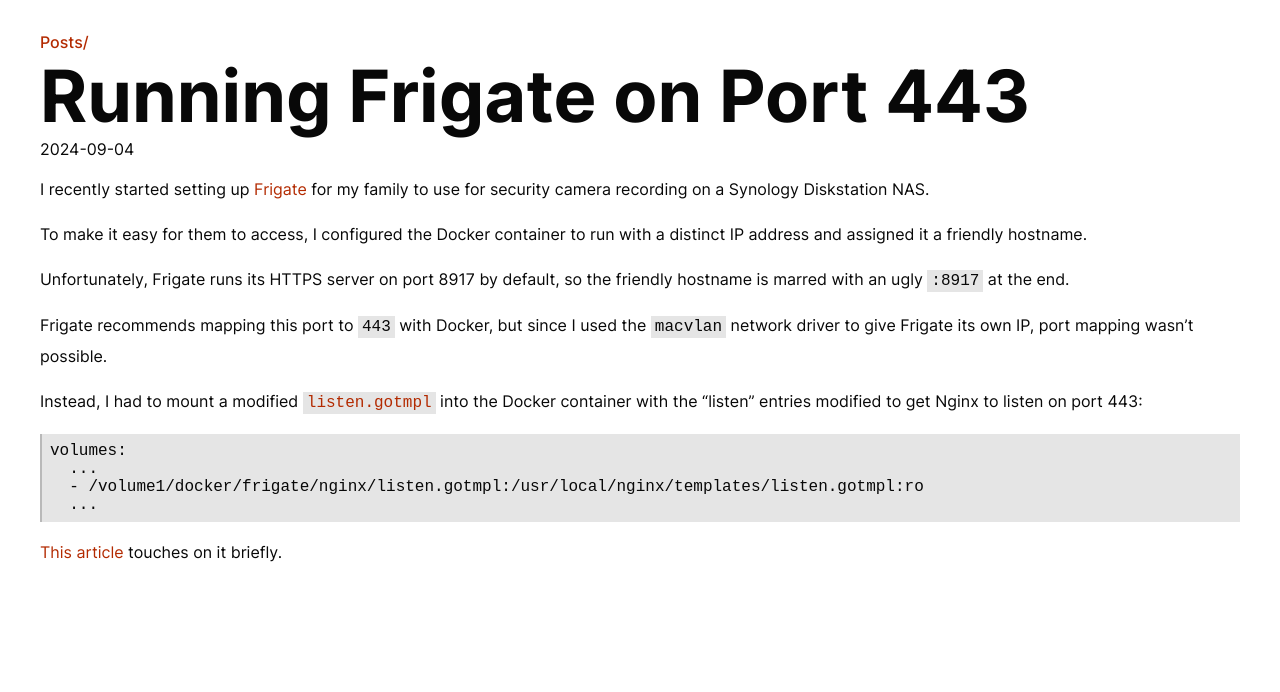
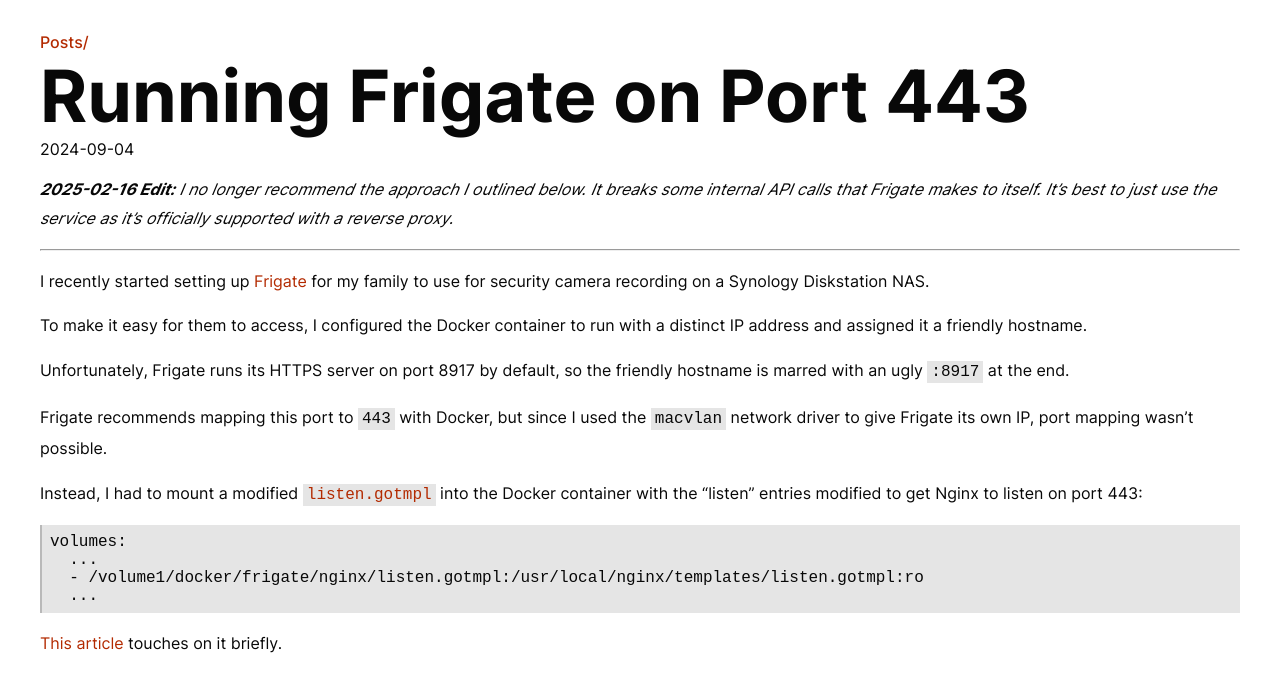
Before and after one commit to haydenmc/haydenmc.github.io, a Jekyll site: the page built from _posts/2024-09-04-Running-Frigate-on-Port-443.md, in a window 1280 px wide. Shown: the top 692 px of the page. Built offline with Jekyll 4.4.1, drawn with Linux system fonts in a browser that asks for light colours.

Commit message:
Update Frigate post to advise against the weird workaround

```diff
--- a/_posts/2024-09-04-Running-Frigate-on-Port-443.md
+++ b/_posts/2024-09-04-Running-Frigate-on-Port-443.md
@@ -1,6 +1,12 @@
 ---
 title: "Running Frigate on Port 443"
 categories: [notes]
+---
+
+_**2025-02-16 Edit:** I no longer recommend the approach I outlined below.
+It breaks some internal API calls that Frigate makes to itself.
+It's best to just use the service as it's officially supported with a reverse proxy._
+
 ---
 
 I recently started setting up [Frigate](https://frigate.video/) for my family
```
